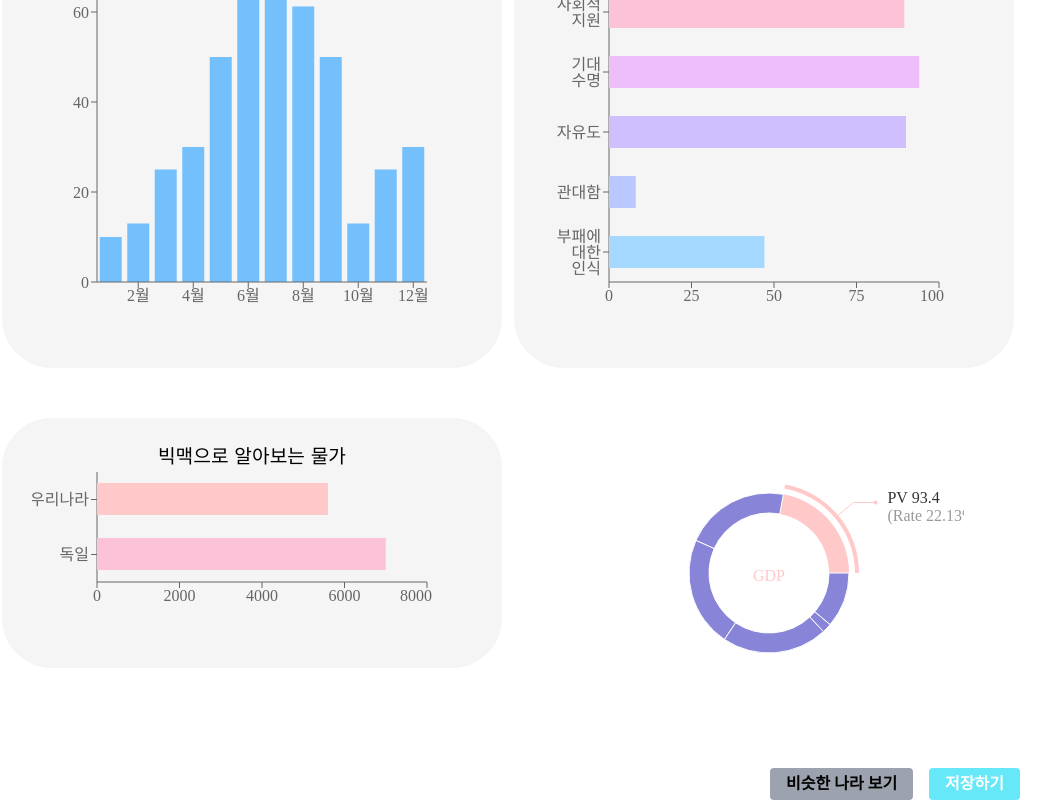
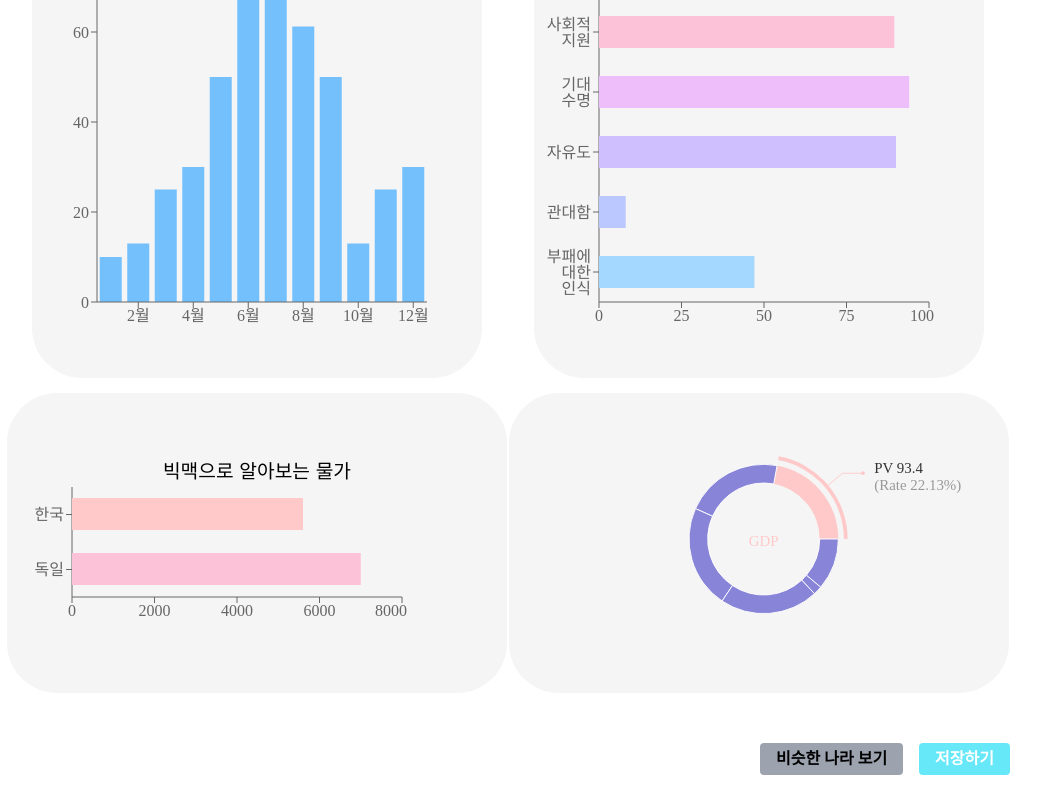
Before and after one commit to BeenKimKr/detectiveCoder, a React (Create React App) app in the folder front/: page /cityinfo in a window 1280 px wide. Shown: the part 537-1337 px from the top of the page, without its empty margins (132-1183 px from the left). Built offline with nearby package versions, Linux system fonts and the light colour scheme; a web font is replaced by a local one.

Commit message:
Fix CityInfo.js charts/style.css

```diff
--- a/front/src/components/charts/Bigmac.js
+++ b/front/src/components/charts/Bigmac.js
@@ -13,12 +13,8 @@ import {
 import './style.css';
 
 const dummyData = [
-  { factor: '우리나라', price: 5600, color: '#ffc9c9' },
-  {
-    factor: '독일',
-    price: 7000,
-    color: '#fcc2d7',
-  },
+  { factor: '한국', price: 5600, color: '#ffc9c9' },
+  { factor: '독일', price: 7000, color: '#fcc2d7' },
 ];
 
 const Bigmac = () => {
--- a/front/src/components/charts/HPIChart.js
+++ b/front/src/components/charts/HPIChart.js
@@ -14,19 +14,11 @@ import './style.css';
 
 const dummyData = [
   { factor: 'GDP', value: 93.4, color: '#ffc9c9' },
-  {
-    factor: '사회적 지원',
-    value: 89.5,
-    color: '#fcc2d7',
-  },
+  { factor: '사회적 지원', value: 89.5, color: '#fcc2d7' },
   { factor: '기대 수명', value: 94, color: '#eebefa' },
   { factor: '자유도', value: 90, color: '#d0bfff' },
   { factor: '관대함', value: 8.1, color: '#bac8ff' },
-  {
-    factor: '부패에 대한 인식',
-    value: 47.1,
-    color: '#a5d8ff',
-  },
+  { factor: '부패에 대한 인식', value: 47.1, color: '#a5d8ff' },
 ];
 
 const HPIChart = () => {
--- a/front/src/components/charts/WealChart.js
+++ b/front/src/components/charts/WealChart.js
@@ -93,13 +93,13 @@ export default function App() {
   );
 
   return (
-    <PieChart width={400} height={400}>
+    <PieChart className='wealChart' width={500} height={300}>
       <Pie
         activeIndex={activeIndex}
         activeShape={renderActiveShape}
         data={data}
-        cx={200}
-        cy={200}
+        cx={250}
+        cy={130}
         innerRadius={60}
         outerRadius={80}
         fill='#8884d8'
--- a/front/src/components/charts/style.css
+++ b/front/src/components/charts/style.css
@@ -3,20 +3,31 @@
 .chart {
   text-align: center;
   height: 500px;
-  width: 500px;
-  padding: 30px;
+  width: 450px;
+  padding-top: 40px;
   background-color: whitesmoke;
   border-radius: 50px;
 }
 
 .bigmacChart {
   text-align: center;
-  height: 250px;
+  height: 300px;
   width: 500px;
-  padding: 30px;
+  background-color: whitesmoke;
+  padding-top: 70px;
+  border-radius: 50px;
+  margin-top: 15px;
+}
+
+.wealChart {
+  text-align: center;
+  height: 300px;
+  width: 470px;
+  padding-top: 20px;
   background-color: whitesmoke;
   border-radius: 50px;
-  margin-top: 50px;
+  margin-top: 15px;
+  margin-bottom: 50px;
 }
 
 .chartTitle {
--- a/front/src/pages/cityInfo/CityInfo.js
+++ b/front/src/pages/cityInfo/CityInfo.js
@@ -15,7 +15,7 @@ const CityInfo = () => {
   const [city, setCity] = useState('베를린');
 
   return (
-    <div className='container w-screen flex-col h-screen'>
+    <div className='container flex-col p-2.5'>
       <Nav />
       <div className=' my-8'>
         <span className='title'>
@@ -61,7 +61,6 @@ const CityInfo = () => {
         </div>
       </div>
       <div className='flex flex-row '>
-        {/* 예솔님 차트 */}
         <div className='basis-1/2 flex justify-center'>
           <Bigmac />
         </div>
```
